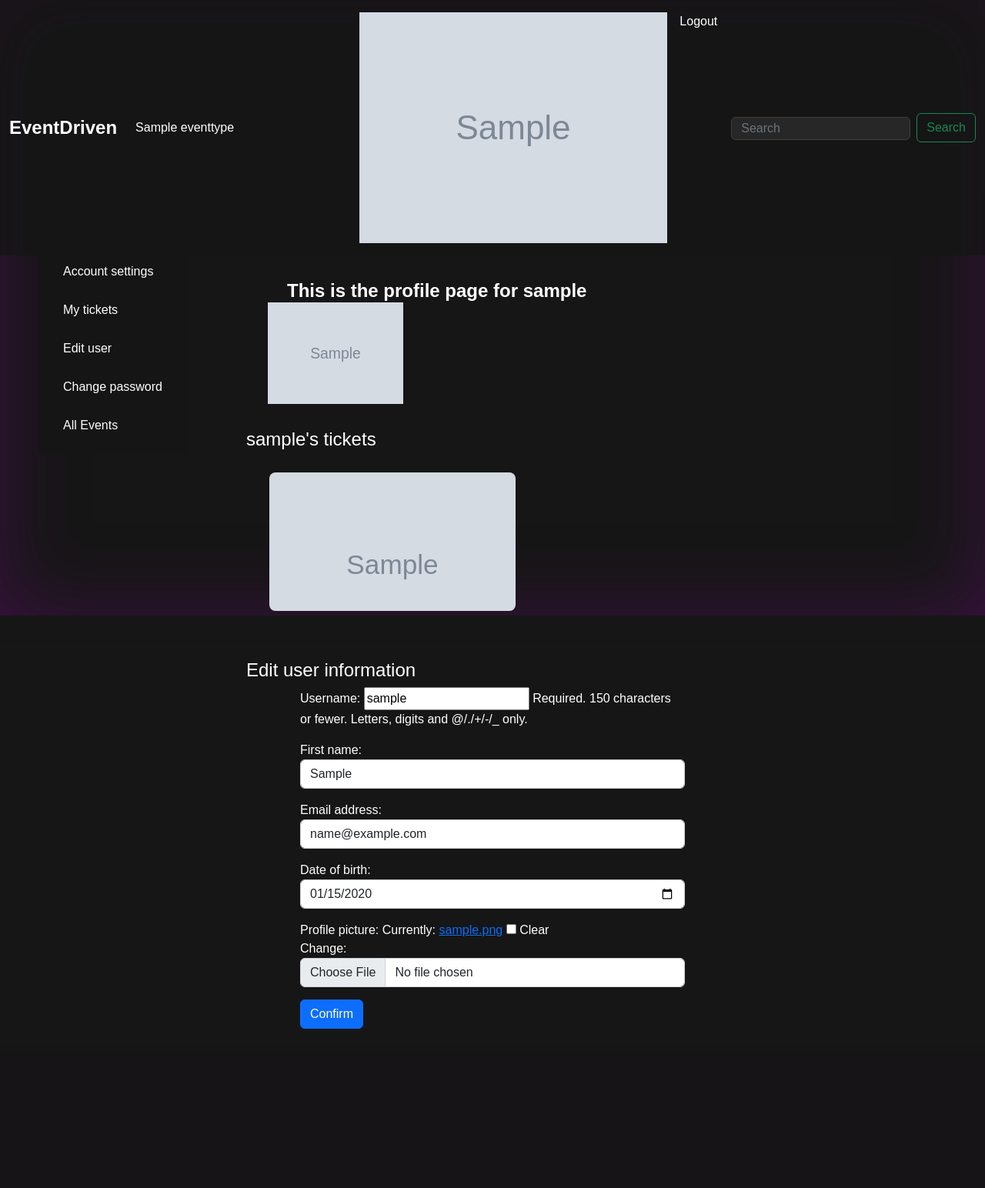
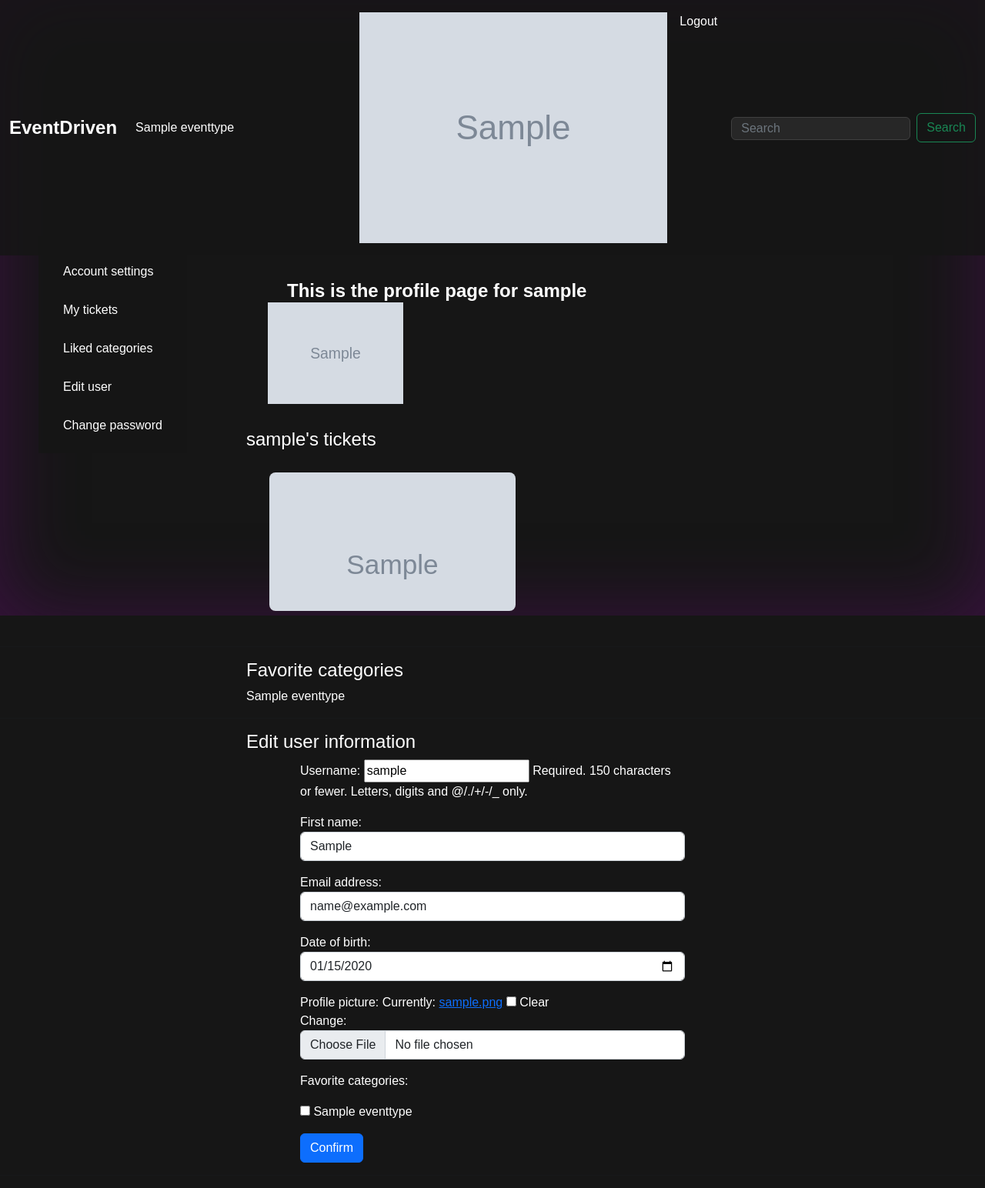
Before and after one commit to Tryggx/EventDriven-verklegt-namsk2, a Django app: page /users/profile in a window 1280 px wide. Shown: the whole page at 77% size. Before the commit the page ends 1337 px from the top, so only its background shows below. Run offline with Django 4.2, Linux system fonts and the light colour scheme; a user stored in the database is signed in; tables that the repository leaves empty hold one stand-in row (values such as "Sample post"); grey boxes marked "Sample" are stand-in pictures.

Commit message:
Added favorite categories

```diff
--- a/EventDriven/event/admin.py
+++ b/EventDriven/event/admin.py
@@ -9,3 +9,4 @@ admin.site.register(Zone)
 admin.site.register(EventType)
 admin.site.register(User)
 admin.site.register(Ticket)
+admin.site.register(Likes)
--- a/EventDriven/forms/forms.py
+++ b/EventDriven/forms/forms.py
@@ -1,9 +1,11 @@
 from django.contrib.auth.forms import AuthenticationForm, UserCreationForm, PasswordChangeForm
 from django import forms
 from django.forms import widgets, ModelForm
-from user.models import User
+from user.models import User, Likes
 from django_countries import countries
-
+from event.models import EventType
+from django.contrib.auth import get_user_model
+User = get_user_model()
 COUNTRY_CHOICES = countries
 
 
@@ -65,8 +67,16 @@ class PaymentForm(forms.Form):
     cvc = forms.IntegerField(label='CVC (on back of card)', max_value=999,
                              widget=forms.NumberInput(attrs={'class': 'form-control'}))
 
+category_choices = (
+    ('concerts', 'Concerts' ),
+    ('theater', 'Theater' ),
+    ('standup', 'Stand-up' ),
+)
 
 class UserEditForm(ModelForm):
+    favorite_categories = forms.MultipleChoiceField(choices=EventType.objects.values_list(),
+                                                         widget=forms.CheckboxSelectMultiple)
+
     class Meta:
         model = User
         exclude = ['id', 'password', 'last_name', 'is_superuser', 'groups', 'last_login', 'user_permissions',
@@ -78,6 +88,7 @@ class UserEditForm(ModelForm):
             'email': widgets.TextInput(attrs={'class': 'form-control'}),
             'profile_picture': widgets.ClearableFileInput(attrs={'class': 'form-control'}),
 
+
         }
 
 class ChangePasswordForm(PasswordChangeForm):
--- a/EventDriven/templates/user/userprofile.html
+++ b/EventDriven/templates/user/userprofile.html
@@ -10,9 +10,9 @@
       <nav class="nav nav-pills flex-column navbar-dark bg-dark">
           <a class="nav-link" aria-current="page" href="#1">Account settings</a>
           <a class="nav-link" href="#2">My tickets</a>
-          <a class="nav-link" href="#3"<!--"/users/edituser"-->Edit user</a>
+          <a class="nav-link" href="#3">Liked categories</a>
+          <a class="nav-link" href="#4"><!--"/users/edituser"-->Edit user</a>
           <a class="nav-link" href="/users/changepassword">Change password</a>
-          <a class="nav-link" href="#5">All Events</a>
       </nav>
     </nav>
  <!--   <nav id="sidebar" class="navbar align-items-stretch p-3">
@@ -49,7 +49,16 @@
              </div>
         </div>
         <hr>
-         <div id="3">
+        <div id="3" class="white center">
+             <h4> Favorite categories </h4>
+            {% for like in likes %}
+                <a> {{ like.likestype }} </a>
+            {% endfor %}
+
+
+        </div>
+        <hr>
+         <div id="4">
              <div class="center white">
                  <h4>Edit user information</h4>
                  <form action="/users/edituser" class="form form-horizontal white" method="post" id="editform" enctype="multipart/form-data">
--- a/EventDriven/user/models.py
+++ b/EventDriven/user/models.py
@@ -1,6 +1,6 @@
 from django.db import models
 from django.contrib.auth.models import AbstractUser
-from event.models import Zone, Show
+from event.models import Zone, Show, EventType
 
 # Create your models here.
 
@@ -17,3 +17,7 @@ class Ticket(models.Model):
     showid = models.ForeignKey(Show, on_delete=models.CASCADE)
     zone_name = models.ForeignKey(Zone, on_delete=models.SET_NULL, null=True)
     userid = models.ForeignKey(User, on_delete=models.CASCADE)
+
+class Likes(models.Model):
+    likestype = models.ForeignKey(EventType, on_delete=models.CASCADE)
+    userid = models.ForeignKey(User, on_delete=models.CASCADE)
--- a/EventDriven/user/views.py
+++ b/EventDriven/user/views.py
@@ -4,29 +4,31 @@ from django.shortcuts import render, get_object_or_404
 from django.contrib.auth.decorators import login_required
 from django.contrib.auth.forms import UserCreationForm, UserChangeForm, PasswordChangeForm
 from django.shortcuts import render, redirect
+
+from django import forms
 from forms.forms import RegisterUserForm, UserEditForm, ChangePasswordForm
-from user.models import Ticket
-from event.models import Event
+from user.models import Ticket, Likes
+from event.models import Event, EventType
 User = get_user_model()
 
 def update_user(request):
     instance = get_object_or_404(User, pk=request.user.id)
+    all_categories = EventType.objects.all()
+    user_categories = Likes.objects.filter(likestype__likes__userid=request.user.id)
     editform = UserEditForm(instance=instance)
-    #passform = ChangePasswordForm(user=request.user)
+    editform.fields['favorite_categories'] = forms.ModelMultipleChoiceField(
+        widget=forms.CheckboxSelectMultiple,
+        queryset=all_categories,
+        initial=user_categories,
+        required=False)
     if request.method == "POST":
         if 'editform' in request.POST:
             editform = UserEditForm(data=request.POST, instance=instance)
             if editform.is_valid():
                 editform.save()
                 return redirect('/users/profile')
-    #    if 'passform' in request.POST:
-     #       passform = ChangePasswordForm(data=request.POST, user=request.user)
-      #      if passform.is_valid():
-       #         passform.save()
-        #        return redirect('/users/profile')
     return render(request, 'user/userprofile.html', {
-        'editform': editform,
-        #'passform': passform
+        'editform': editform
     })
 
 @login_required
@@ -35,7 +37,9 @@ def profile(request):
     return render(request, 'user/userprofile.html', {
         'tickets': Ticket.objects.filter(userid=request.user.id),
         'events': Event.objects.all(),
-        'editform': UserEditForm(instance=instance)
+        'editform': UserEditForm(instance=instance),
+        'likes': Likes.objects.all()
+
     })
 
 
```
